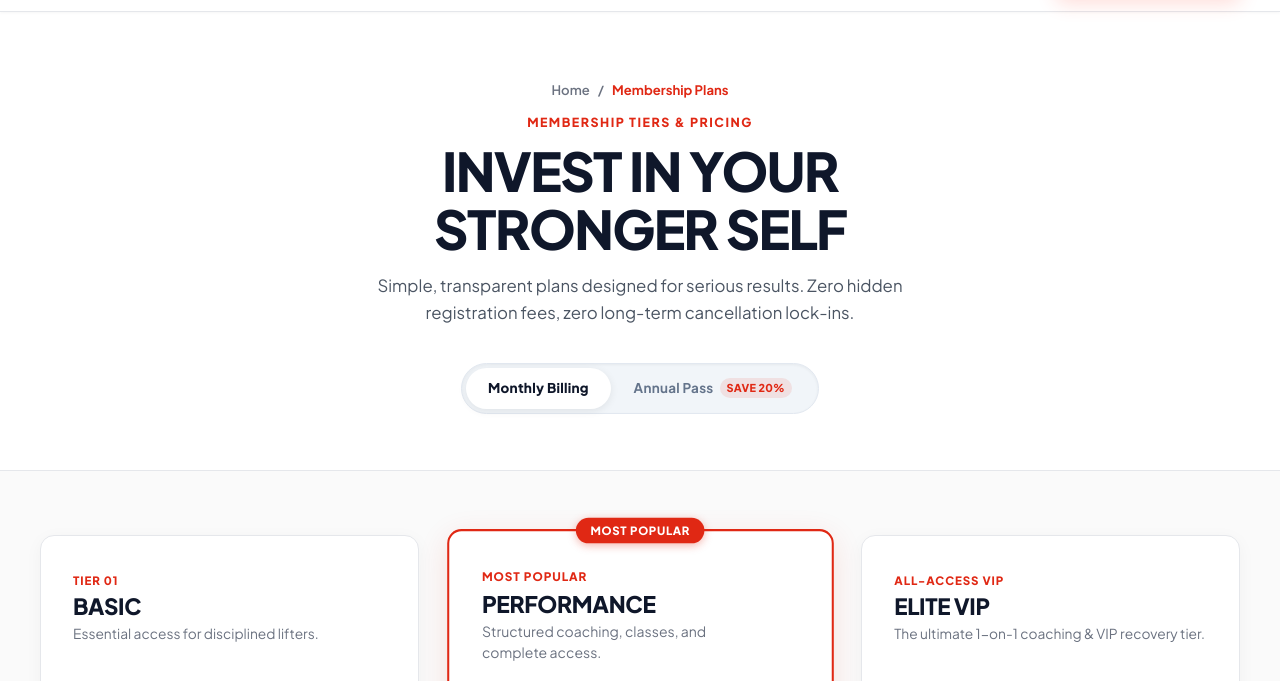
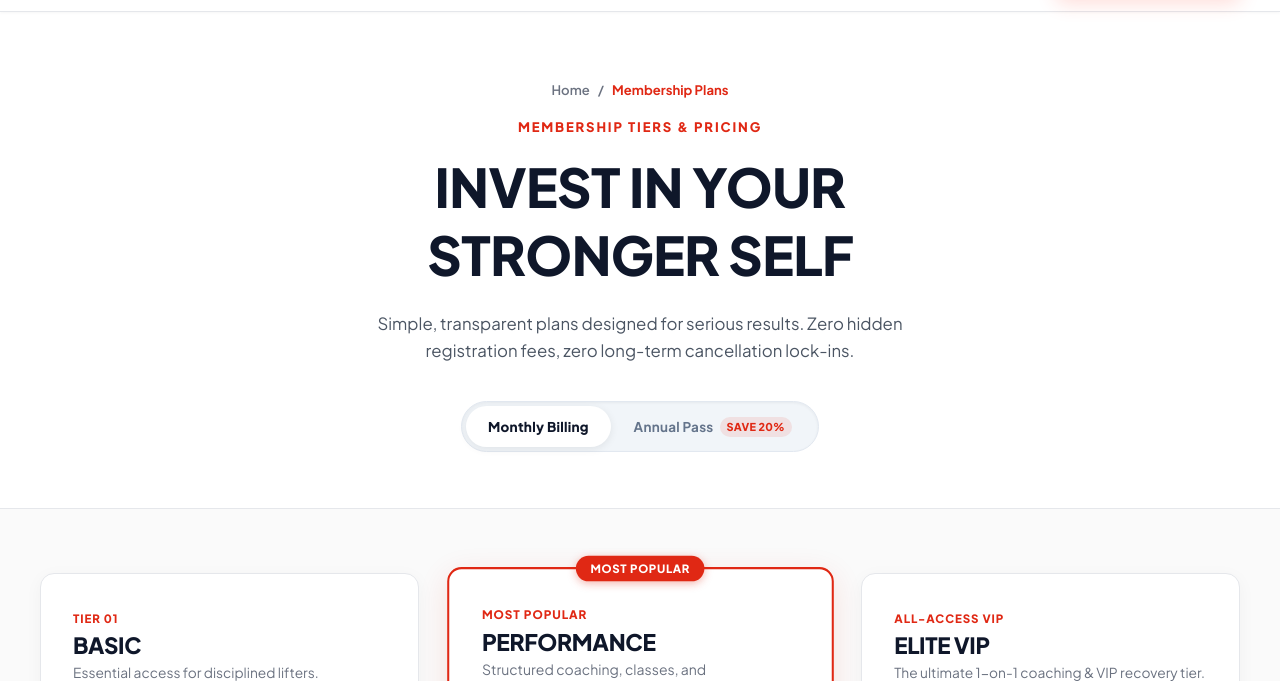
Before and after one commit to daksh22051/ironforge-fitness, a website: page membership.html in a window 1280 px wide. Shown: the part 57-738 px from the top of the page. Drawn offline with Linux system fonts and the light colour scheme.

Commit message:
Improve hero header typography spacing, margins and line-height across all pages

```diff
--- a/css/membership.css
+++ b/css/membership.css
@@ -34,7 +34,7 @@
   font-size: 0.82rem;
   font-weight: 600;
   color: #6B7280;
-  margin-bottom: 0.85rem;
+  margin-bottom: 1.1rem;
 }
 
 .mem-breadcrumb a {
@@ -48,12 +48,12 @@
 }
 
 .mem-kicker {
-  font-size: 0.78rem;
+  font-size: 0.82rem;
   font-weight: 800;
-  letter-spacing: 0.12em;
+  letter-spacing: 0.14em;
   text-transform: uppercase;
   color: #E02814;
-  margin-bottom: 0.6rem;
+  margin-bottom: 1rem;
   display: block;
 }
 
@@ -61,19 +61,19 @@
   font-family: 'Plus Jakarta Sans', sans-serif !important;
   font-size: clamp(2.3rem, 1.9rem + 1.8vw, 3.4rem);
   font-weight: 800;
-  letter-spacing: -0.03em;
-  line-height: 1.1;
+  letter-spacing: -0.01em;
+  line-height: 1.28;
   color: #0F172A;
   text-transform: uppercase;
-  margin: 0 auto 0.85rem auto;
+  margin: 0 auto 1.25rem auto;
   max-width: 760px;
 }
 
 .mem-hero-lead {
   font-size: 1.05rem;
-  line-height: 1.6;
+  line-height: 1.65;
   color: #4B5563;
-  max-width: 600px;
+  max-width: 620px;
   margin: 0 auto 2.25rem auto;
 }
 
```
Also changed, not shown: css/facilities.css (+7 -7 lines), css/program-detail.css (+7 -7 lines), css/programs.css (+7 -7 lines), css/trainers.css (+8 -8 lines).
